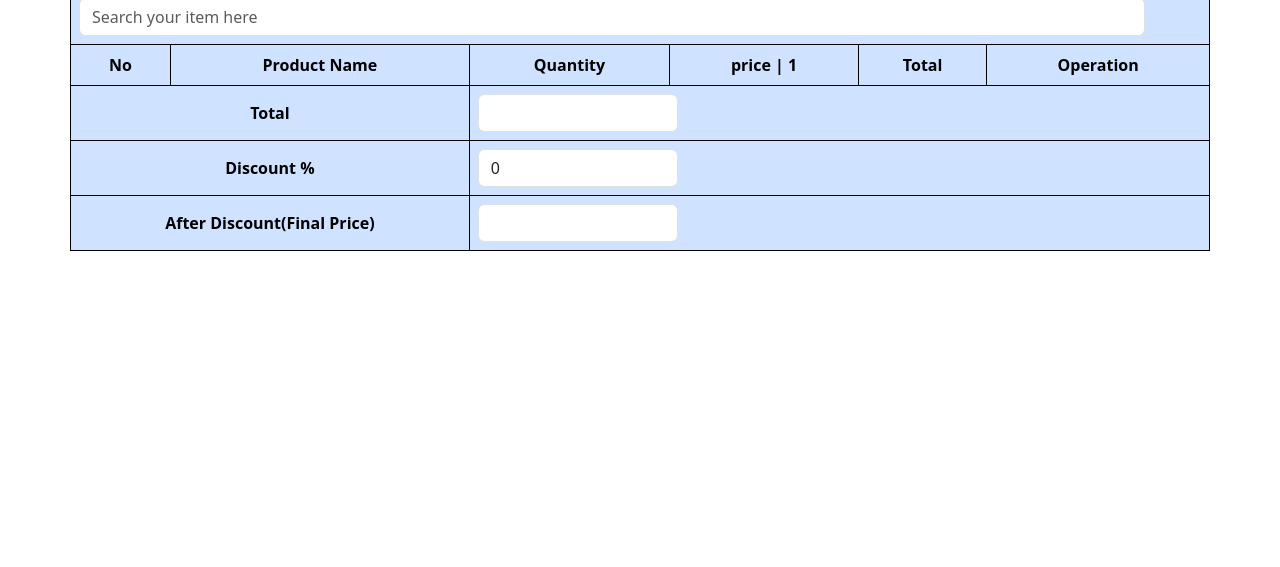
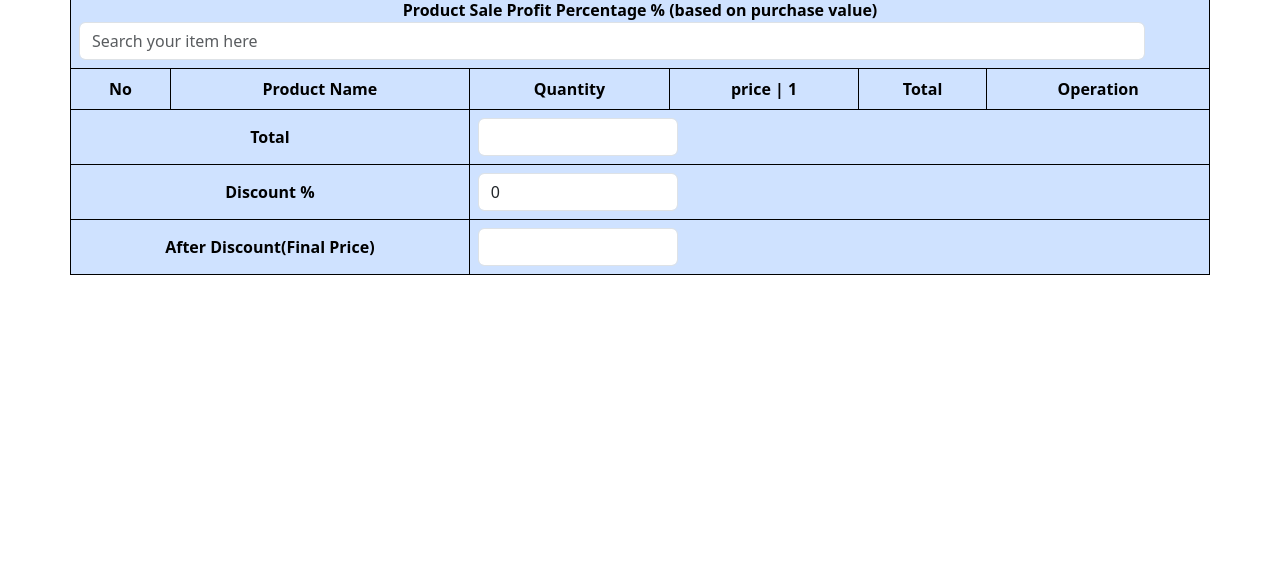
Before and after one commit to Monir-Ahmadyar-01/POS-Sales-Page-using-javascript, a plain HTML site: page index.html in a window 1280 px wide. Shown: the part 233-800 px from the top of the page. Drawn offline with nearby package versions, Linux system fonts and the light colour scheme.

Commit message:
Update index.html

```diff
--- a/index.html
+++ b/index.html
@@ -57,7 +57,7 @@
             <thead class="table-primary">
                 <tr>
                     <th colspan="6">
-
+                        <label>Product Sale Profit Percentage % (based on purchase value)</label>
                         <input type="search" onkeypress="add_row(this.value)" name="search_input" list="search_dl"
                             id="search_input" class="form-control border" placeholder="Search your item here">
                     </th>
```
